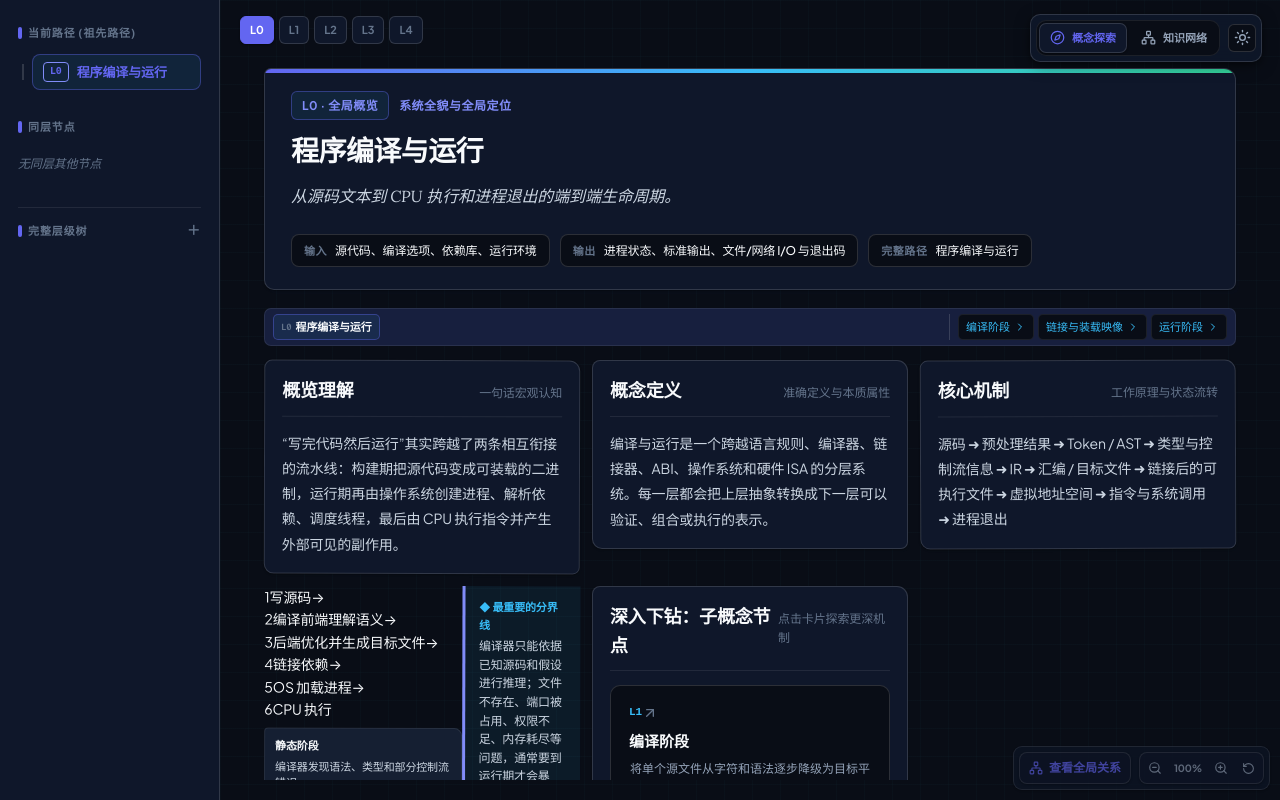
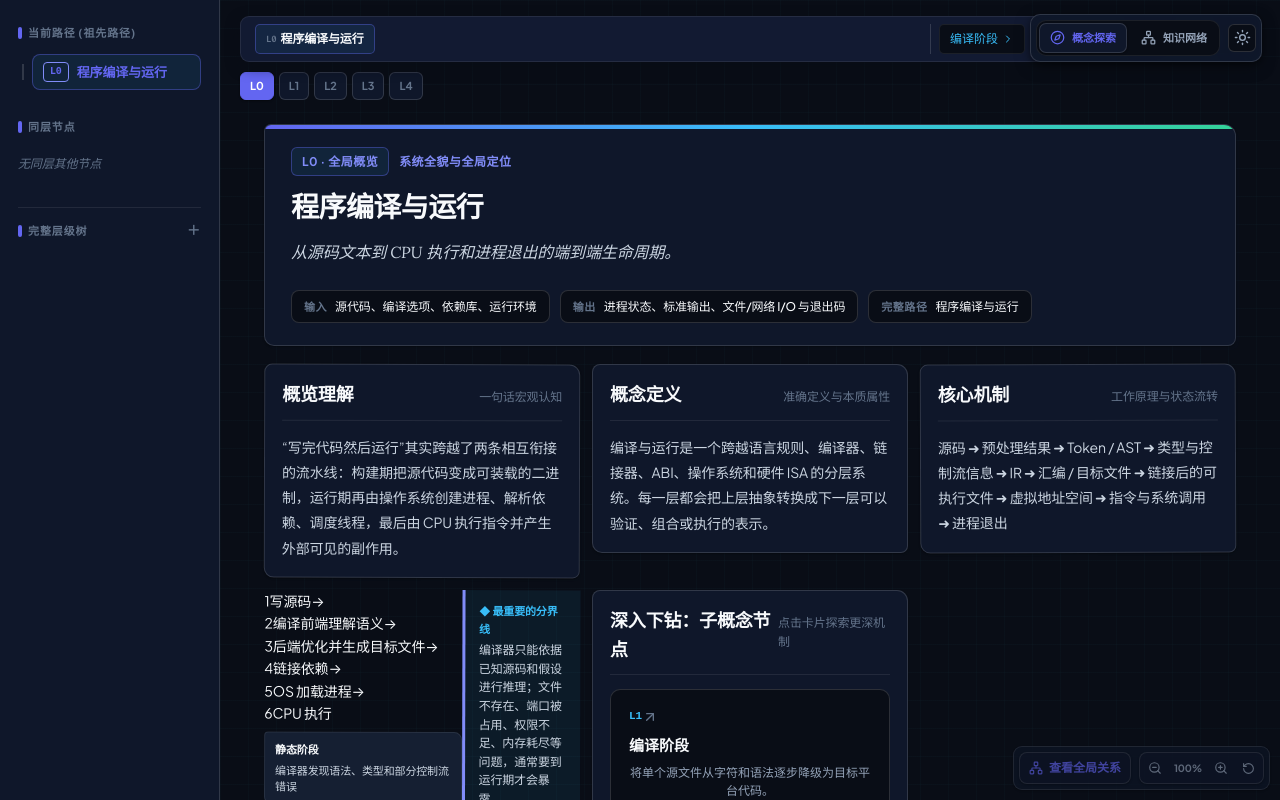
Before and after one commit to wurenrumian/concept-atlas, a React (Vite) app: page / in a window 1280 px wide. Built offline with nearby package versions, Linux system fonts and the light colour scheme.

Commit message:
feat: pin hierarchy navigation and simplify concept graph

```diff
--- a/src/styles/concept-explain.css
+++ b/src/styles/concept-explain.css
@@ -1595,15 +1595,21 @@ button.flow-box {
 }
 
 .hierarchy-strip {
+  position: sticky;
+  top: 0;
+  z-index: 8;
   display: flex;
   align-items: center;
   gap: 10px;
-  min-height: 38px;
-  margin: 0 0 14px;
-  padding: 5px 8px;
+  flex: 0 0 auto;
+  width: 100%;
+  min-height: 46px;
+  margin: -2px 0 12px;
+  padding: 7px 14px;
   border: 1px solid var(--border-subtle);
-  border-radius: 7px;
-  background: color-mix(in srgb, var(--bg-surface) 90%, var(--primary) 10%);
+  border-radius: 9px;
+  background: color-mix(in srgb, var(--bg-surface) 96%, var(--primary) 4%);
+  box-shadow: 0 5px 14px color-mix(in srgb, var(--bg-canvas) 70%, transparent);
   overflow-x: auto;
   white-space: nowrap;
 }
@@ -1612,7 +1618,7 @@ button.flow-box {
 .hierarchy-strip-children {
   display: flex;
   align-items: center;
-  gap: 4px;
+  gap: 6px;
 }
 
 .hierarchy-strip-path {
@@ -1627,11 +1633,11 @@ button.flow-box {
   display: inline-flex;
   align-items: center;
   gap: 4px;
-  min-height: 26px;
-  padding: 3px 7px;
+  min-height: 30px;
+  padding: 4px 10px;
   border-radius: 5px;
   color: var(--text-secondary);
-  font-size: 11px;
+  font-size: 12px;
 }
 
 .hierarchy-strip-path button:hover,
--- a/src/views/NodeExplorer.jsx
+++ b/src/views/NodeExplorer.jsx
@@ -147,6 +147,12 @@ export function NodeExplorer({
 
       {/* 2. Middle Column: Current Node Explanation Card */}
       <main className="explorer-center">
+        <HierarchyStrip
+          ancestorPath={ancestorPath}
+          currentNode={currentNode}
+          childNodes={childNodes}
+          onSelectNode={onSelectNode}
+        />
         <div className="center-scrollable">
           {/* Header toolbar */}
           <div className="center-toolbar">
@@ -245,13 +251,6 @@ export function NodeExplorer({
             </div>
 
           </article>
-
-          <HierarchyStrip
-            ancestorPath={ancestorPath}
-            currentNode={currentNode}
-            childNodes={childNodes}
-            onSelectNode={onSelectNode}
-          />
 
           {/* Core Mechanism / Definition Section */}
           <div className="content-blocks">
--- a/src/views/RelationGraph.jsx
+++ b/src/views/RelationGraph.jsx
@@ -175,7 +175,7 @@ export function RelationGraph({
 
     const isConceptMode = graphMode === 'concept';
     const visibleGraphLinks = isConceptMode
-      ? graphLinks
+      ? graphLinks.filter(link => link.type !== 'parent-child')
       : graphLinks.filter(link => link.type === 'parent-child');
     // Hierarchy mode is deterministic. Concept mode intentionally restores
     // the exploratory, draggable force graph for cross-layer relationships.
@@ -389,7 +389,7 @@ export function RelationGraph({
         <div className="graph-legend-ribbon">
           <div className="legend-title">图例说明:</div>
           <div className="legend-items">
-            {Object.keys(RELATION_TYPES).slice(0, 7).map(typeKey => (
+            {Object.keys(RELATION_TYPES).filter(typeKey => graphMode !== 'concept' || typeKey !== 'parent-child').slice(0, 7).map(typeKey => (
               <div key={typeKey} className="legend-item">
                 <span className="legend-dot" style={{ backgroundColor: RELATION_TYPES[typeKey].color }} />
                 <span>{RELATION_TYPES[typeKey].label}</span>
```
Also changed, not shown: 1 other file (tests, documents, lock files or other folders).
